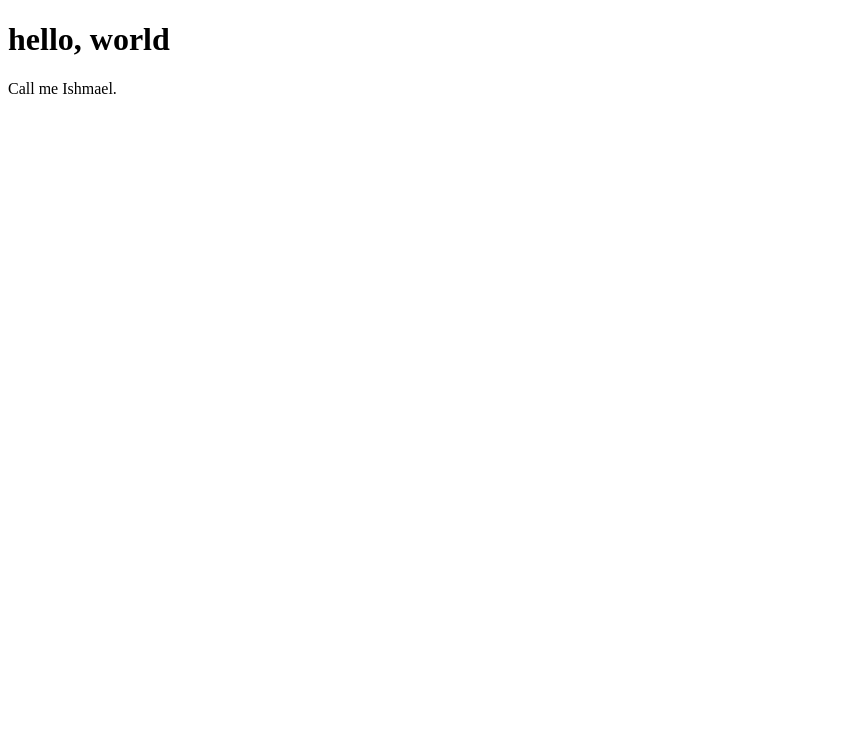
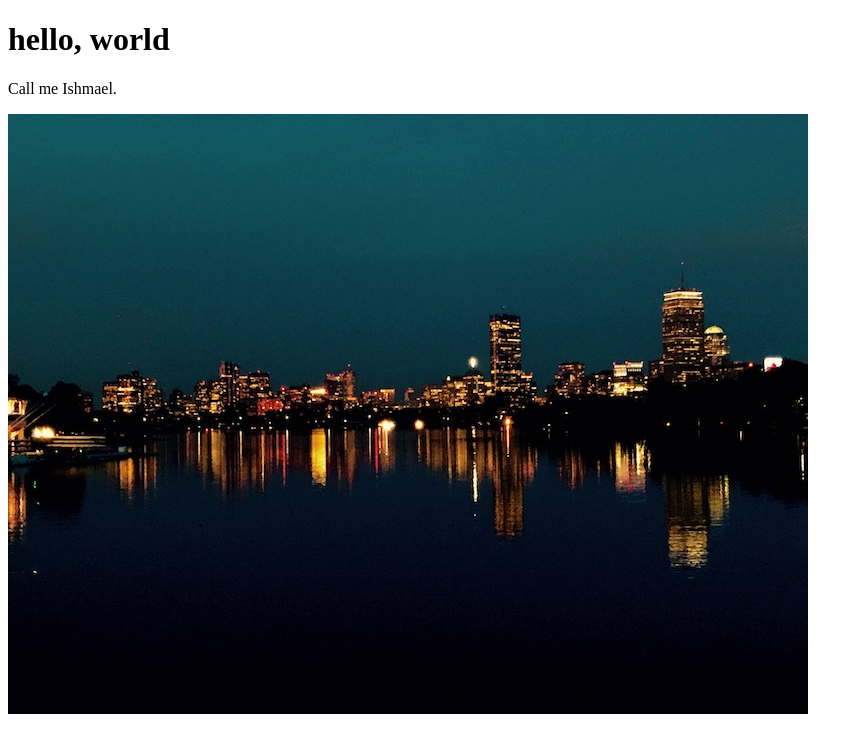
Before and after one commit to Vinz37/website, a plain HTML site: page index.html in a window 1280 px wide. Shown: the whole page, without its empty margins (0-863 px from the left). Drawn offline with Linux system fonts and the light colour scheme.

Commit message:
Add an image

```diff
--- a/index.html
+++ b/index.html
@@ -6,5 +6,6 @@
   <body>
     <h1>hello, world</h1>
     <p>Call me Ishmael.</p>
+    <img src="images/Boston Sunset.jpg">
   </body>
 </html>
```
Also changed, not shown: images/Boston Sunset.JPG (added).
